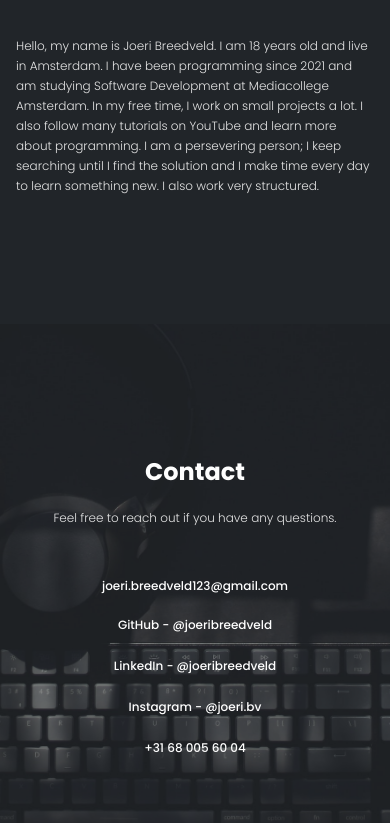
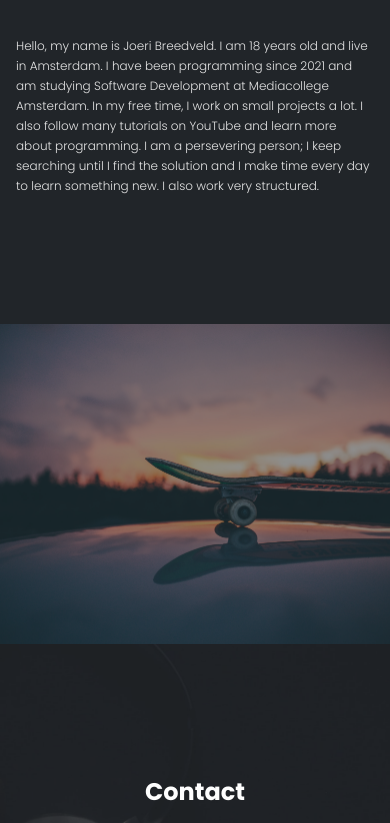
Before and after one commit to joeribreedveld/portfolio-website-v6, a Next.js app: page / in a window 390 px wide. Shown: the part 3398-4221 px from the top of the page. Built offline with nearby package versions, Linux system fonts and the light colour scheme.

Commit message:
feat(about): fix about layout wtf

```diff
--- a/src/components/sections/About/About.tsx
+++ b/src/components/sections/About/About.tsx
@@ -3,10 +3,10 @@ import Image from "next/image";
 
 // Functions
 const About = () => (
-  <section className="relative flex bg-[#212529]">
-    <section className="section-padding-y page-width flex flex-col gap-12">
+  <section className="relative flex flex-col bg-[#212529] md:flex-row">
+    <section className="section-padding-y page-width min-w-screen flex flex-col gap-12">
       <h2 className="font-bold text-[#E5E5E5]">Get to know me</h2>
-      <p className="text-xs font-light text-[#E5E5E5] lg:max-w-[50%] lg:pr-16 xl:pr-32">
+      <p className="text-xs font-light text-[#E5E5E5] md:max-w-[50%] md:pr-16 xl:pr-32">
         Hello, my name is Joeri Breedveld. I am 18 years old and live in
         Amsterdam. I have been programming since 2021 and am studying Software
         Development at Mediacollege Amsterdam. In my free time, I work on small
@@ -16,12 +16,14 @@ const About = () => (
         also work very structured.
       </p>
     </section>
-    <Image
-      src="/img/about.jpg"
-      alt="Contact background image programming"
-      className="absolute top-0 left-0 hidden max-w-[50vw] translate-x-full transform object-cover opacity-50 lg:block"
-      fill
-    />
+    <div className="relative h-[20rem] md:absolute md:min-h-full md:w-full md:max-w-[50vw] md:translate-x-full">
+      <Image
+        src="/img/about.jpg"
+        alt="Contact background image programming"
+        className="top-0 left-0 h-[20rem] w-full transform object-cover opacity-50"
+        fill
+      />
+    </div>
   </section>
 );
 
```
